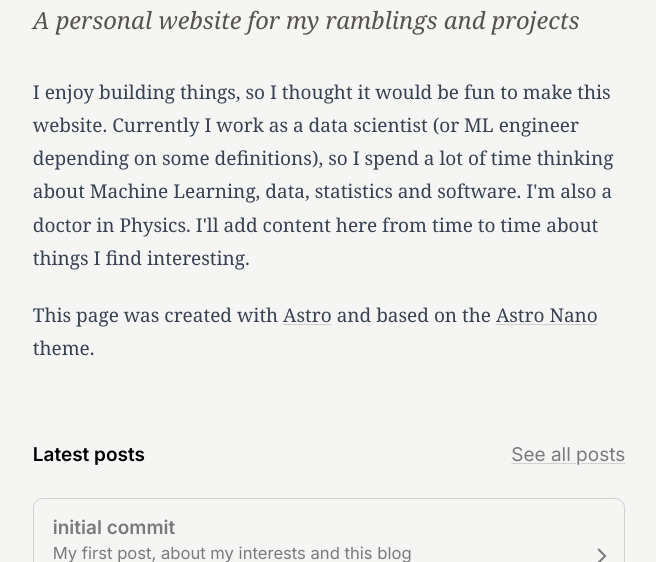
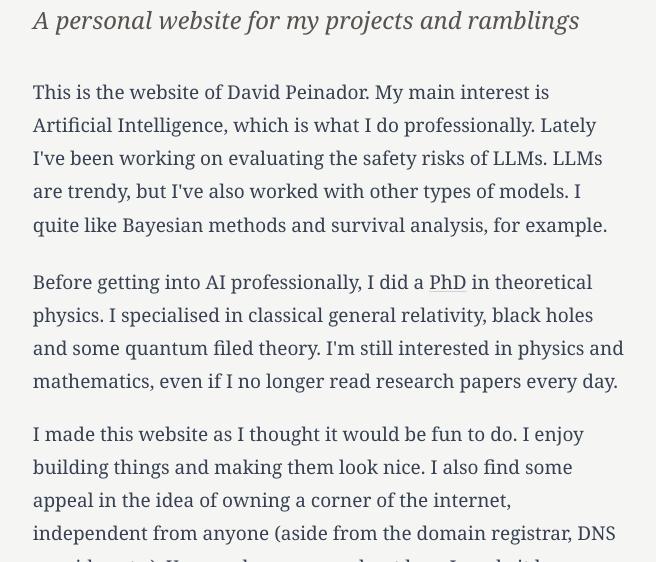
Before and after one commit to peinador/peinador-web, an Astro site: page / in a window 1280 px wide. Shown: the part 238-800 px from the top of the page, without its empty margins (311-967 px from the left). Built offline with nearby package versions, Linux system fonts and the light colour scheme; Astro itself is replaced by a stand-in of ours; some packages are replaced by stand-ins of ours; a web font is replaced by a local one.

Commit message:
feat:better landing page text

```diff
--- a/src/pages/index.astro
+++ b/src/pages/index.astro
@@ -38,7 +38,7 @@ const projects = (await getCollection("projects"))
     </h1>
     <div class="mt-4">
       <h2 class="animate text-xl font-display-italic font-light text-stone-600 dark:text-stone-400">
-        A personal website for my ramblings and projects
+        A personal website for my projects and ramblings
       </h2>
     </div>
 
@@ -46,22 +46,23 @@ const projects = (await getCollection("projects"))
       <section>
         <article class="space-y-4">
           <p class="animate">
-            I enjoy building things, so I thought
-            it would be fun to make this website. Currently I work as a data scientist
-            (or ML engineer depending on some definitions), so I spend a lot of time
-            thinking about Machine Learning, data, statistics and software. I'm also a
-            doctor in Physics. I'll add content here from time to time about things I find interesting.
+            This is the website of David Peinador. My main interest is Artificial Intelligence,
+            which is what I do professionally. Lately I've been working on evaluating
+            the safety risks of LLMs. LLMs are trendy, but I've also worked with other types of models.
+            I quite like Bayesian methods and survival analysis, for example.
           </p>
           <p class="animate">
-            This page was created with
-            <Link href="https://github.com/withastro/astro">
-              Astro
-            </Link>
-            and based on the
-            <Link href="https://github.com/markhorn-dev/astro-nano">
-              Astro Nano
-            </Link>
-            theme.
+            Before getting into AI professionally, I did a <Link href="https://qmro.qmul.ac.uk/xmlui/handle/123456789/82079">PhD</Link> in theoretical physics. I specialised in classical general relativity,
+            black holes and some quantum filed theory. I'm still interested in physics
+            and mathematics, even if I no longer read  research papers every day.
+
+          </p>
+          <p class="animate">
+            I made this website as I thought it would be fun to do.
+            I enjoy building things and making them look nice.
+            I also find some appeal in the idea of owning a corner of the internet,
+            independent from anyone (aside from the domain registrar, DNS provider, etc.).
+            You can learn more about how I made it <Link href="/projects/website">here</Link>.
           </p>
         </article>
       </section>
@@ -153,6 +154,21 @@ const projects = (await getCollection("projects"))
           ))}
         </ul>
       </section>
+      <section>
+        <footer>
+          <p class="animate">
+            * This page was created with
+            <Link href="https://github.com/withastro/astro">
+              Astro
+            </Link>
+            and based on the
+            <Link href="https://github.com/markhorn-dev/astro-nano">
+              Astro Nano
+            </Link>
+            theme.
+          </p>
+          </footer>
+      </section>
     </div>
   </Container>
 </PageLayout>
```
